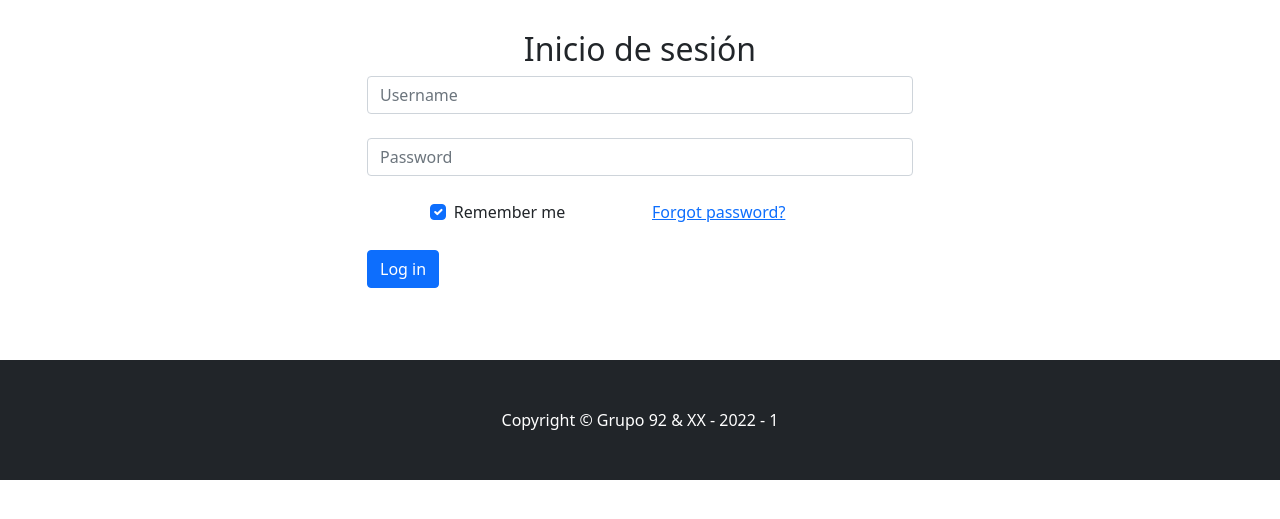
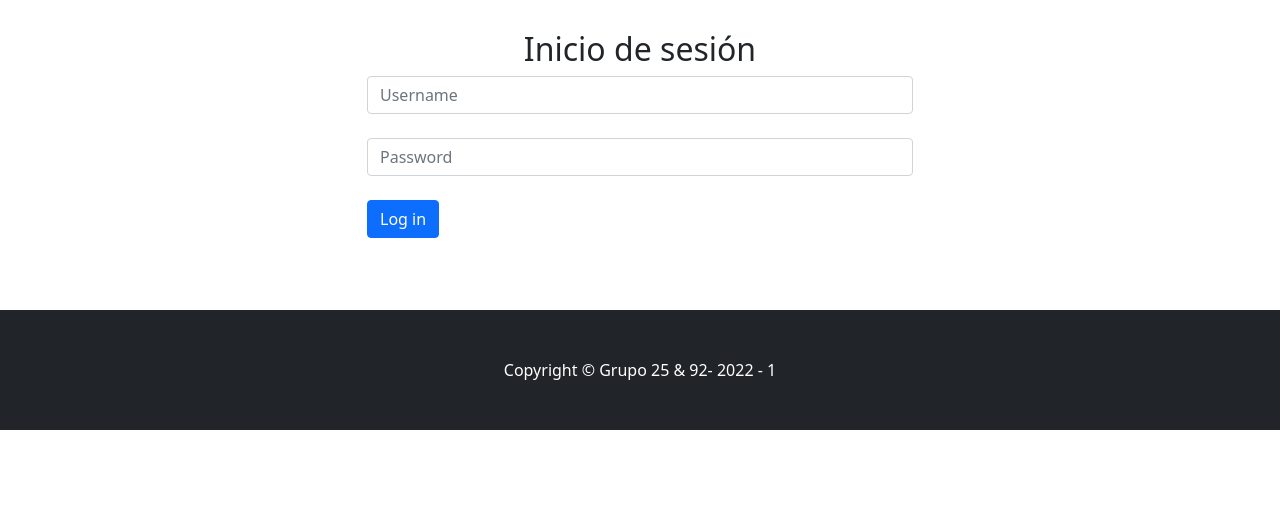
Before and after one commit to BMagasich/Proyecto_IIC2413, a PHP site: page /views/login.php?msg=1 in a window 1280 px wide. Shown: the part 164-683 px from the top of the page. Run offline with PHP 8.4, Linux system fonts and the light colour scheme; some libraries are stand-ins or nearby versions.

Commit message:
conectada la pagina de login con index

```diff
--- a/Sites/views/login.php
+++ b/Sites/views/login.php
@@ -43,7 +43,7 @@ $msg = $_GET['msg']
                 <h2 class="title text-center">Inicio de sesión</h2>
                 <div class="row justify-content-center">
                     <div class="col-sm-offset-1 col-sm-6">
-                    <form class="form-signin" role="form" action="login_validation.php" method="post">
+                    <form class="form-signin" role="form" action="./../index.php" method="post">
                         <!-- Email input -->
                         <div class="form-outline mb-4">
                         <input type="username" id="username" class="form-control" placeholder="Username" />
@@ -52,22 +52,6 @@ $msg = $_GET['msg']
                         <!-- Password input -->
                         <div class="form-outline mb-4">
                         <input type="password" id="password" class="form-control" placeholder="Password" />
-                        </div>
-
-                        <!-- 2 column grid layout for inline styling -->
-                        <div class="row mb-4">
-                        <div class="col d-flex justify-content-center">
-                            <!-- Checkbox -->
-                            <div class="form-check">
-                            <input class="form-check-input" type="checkbox" value="" id="form2Example31" checked />
-                            <label class="form-check-label" for="form2Example31"> Remember me </label>
-                            </div>
-                        </div>
-
-                        <div class="col">
-                            <!-- Simple link -->
-                            <a href="#!">Forgot password?</a>
-                        </div>
                         </div>
 
                         <!-- Submit button -->
@@ -79,7 +63,7 @@ $msg = $_GET['msg']
                 </div>
             </div><br><br>
             <footer class="py-5 bg-dark">
-                <div class="container px-5"><p class="m-0 text-center text-white">Copyright &copy; Grupo 92 & XX - 2022 - 1</p></div>
+                <div class="container px-5"><p class="m-0 text-center text-white">Copyright &copy; Grupo 25 & 92- 2022 - 1</p></div>
             </footer>
         </section>
 </body>
```
Also changed, not shown: 1 other file.
